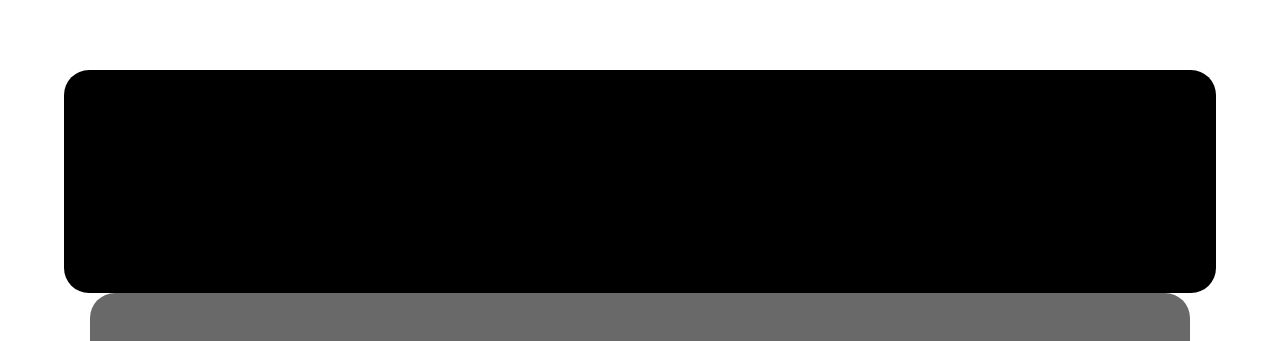
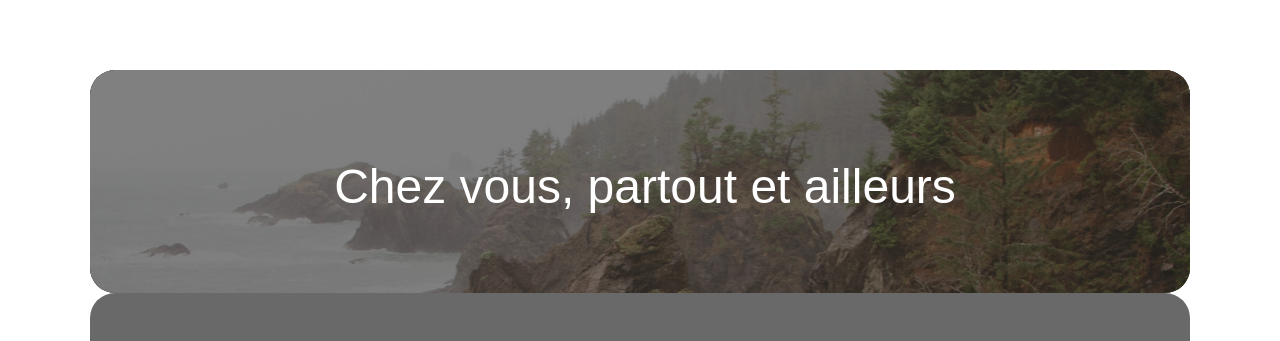
Before and after one commit to Ceciledeveloppeuseweb/Kasa-P7, a React (Create React App) app: page / in a window 1280 px wide. Shown: the part 158-499 px from the top of the page. Built offline with nearby package versions, Linux system fonts and the light colour scheme; grey boxes are pictures that could not be loaded; a web font is replaced by a local one.

Commit message:
création props sur Banner Home

```diff
--- a/src/pages/Home.js
+++ b/src/pages/Home.js
@@ -1,16 +1,19 @@
-import React from 'react';
-import Banner from '../components/Banner';
-import Gallery from '../components/Gallery';
-import Header from '../components/Header';
-
+import React from "react";
+import Banner from "../components/Banner";
+import Gallery from "../components/Gallery";
+import Header from "../components/Header";
+import banner from "../assets/banner.jpg";
 
 const Home = () => {
   return (
     <div>
       <Header />
-            <div className='banner'>
-                <Banner />
-            </div>
+
+      <Banner>
+        <h1 className="titre-banner">Chez vous, partout et ailleurs</h1>
+        <img src={banner} alt="bannière paysage" className="img-banner" />
+      </Banner>
+
       <Gallery />
     </div>
   );
--- a/src/styles/components/_banner.scss
+++ b/src/styles/components/_banner.scss
@@ -1,8 +1,9 @@
 .banner {
   position: relative;
-  width: 90%;
+  width: 86%;
+  max-width: 1240px;
   margin: auto;
-  margin-top: 120px;
+  margin-top: 120px ;
   background: #000000;
   border-radius: 25px;
   height: 223px;
```
Lines whose indentation alone changed are shown as unchanged.
